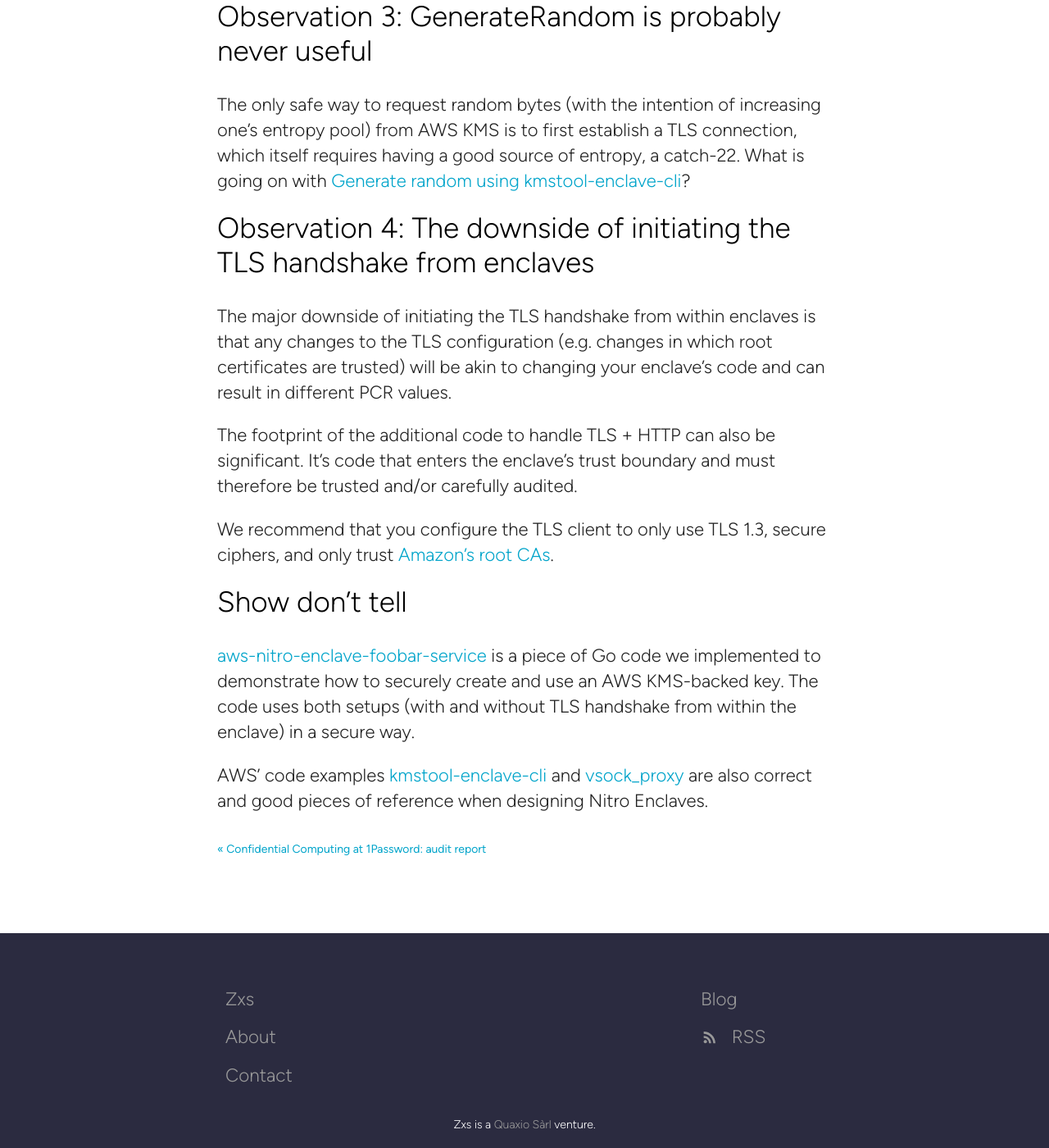
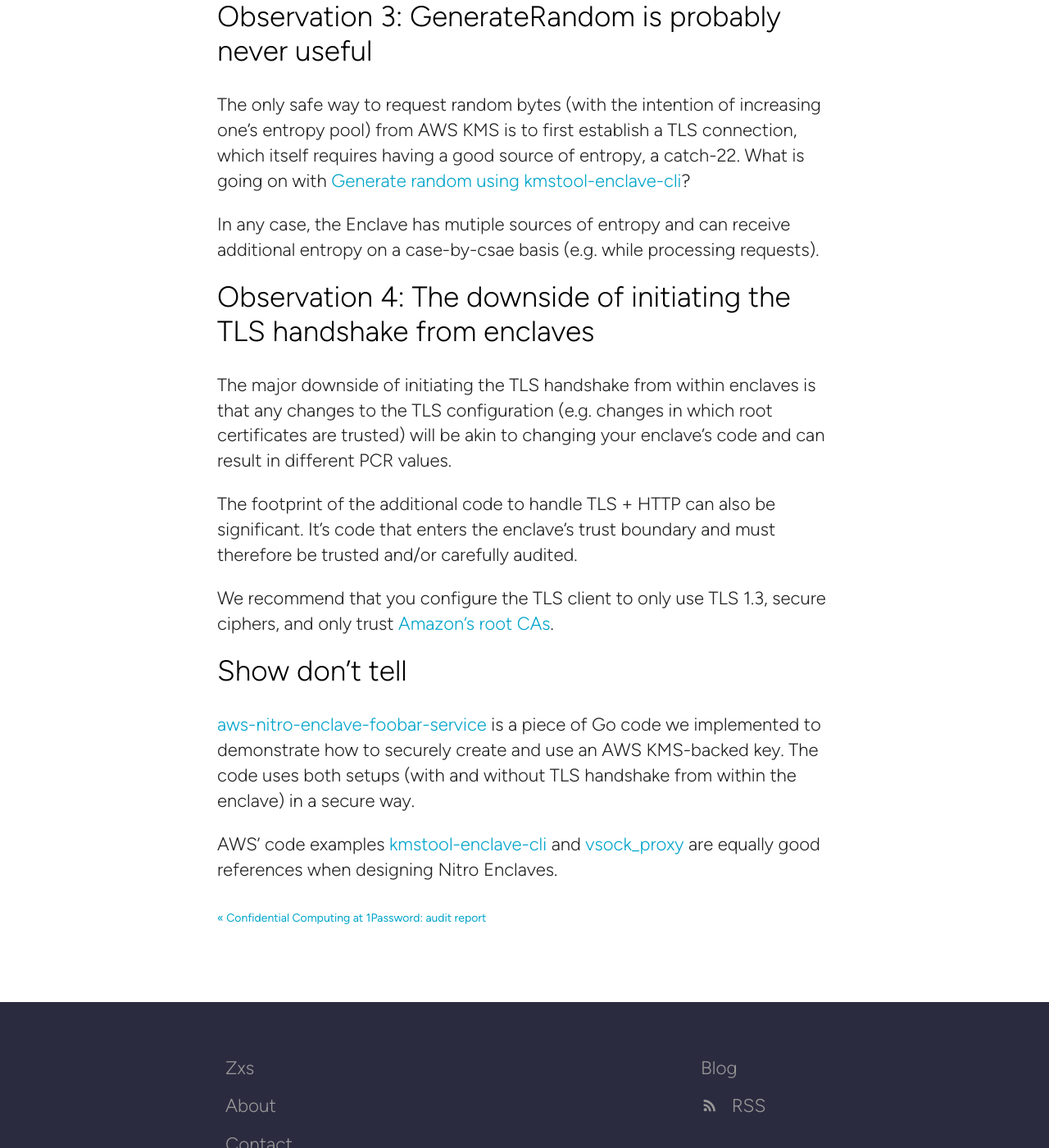
Before and after one commit to zxsdotch/zxsdotch.github.com, a Jekyll site: the page built from _posts/2024-12-15-thoughts-on-aws-nitro-enclave-kms-interactions.md, in a window 1280 px wide and 1400 px high, scrolled down 1840 px. Shown: the whole window at 82% size. Built offline with Jekyll 4.4.1, drawn with Linux system fonts in a browser that asks for light colours.

Commit message:
Minor edits

```diff
--- a/_posts/2024-12-15-thoughts-on-aws-nitro-enclave-kms-interactions.md
+++ b/_posts/2024-12-15-thoughts-on-aws-nitro-enclave-kms-interactions.md
@@ -23,6 +23,9 @@
 ## Observation 3: GenerateRandom is probably never useful
 The only safe way to request random bytes (with the intention of increasing one’s entropy pool) from AWS KMS is to first establish a TLS connection, which itself requires having a good source of entropy, a catch-22. What is going on with [Generate random using kmstool-enclave-cli](https://github.com/aws/aws-nitro-enclaves-sdk-c/issues/131)?
 
+In any case, the Enclave has mutiple sources of entropy and can receive additional
+entropy on a case-by-csae basis (e.g. while processing requests).
+
 ## Observation 4: The downside of initiating the TLS handshake from enclaves
 The major downside of initiating the TLS handshake from within enclaves is that any changes to the TLS configuration (e.g. changes in which root certificates are trusted) will be akin to changing your enclave’s code and can result in different PCR values.
 
@@ -34,4 +37,4 @@
 ## Show don’t tell
 [aws-nitro-enclave-foobar-service](https://github.com/zxsdotch/aws-nitro-enclave-foobar-service) is a piece of Go code we implemented to demonstrate how to securely create and use an AWS KMS-backed key. The code uses both setups (with and without TLS handshake from within the enclave) in a secure way.
 
-AWS’ code examples [kmstool-enclave-cli](https://github.com/aws/aws-nitro-enclaves-sdk-c/tree/main/bin/kmstool-enclave-cli) and [vsock_proxy](https://github.com/aws/aws-nitro-enclaves-cli/blob/main/vsock_proxy) are also correct and good pieces of reference when designing Nitro Enclaves.
+AWS’ code examples [kmstool-enclave-cli](https://github.com/aws/aws-nitro-enclaves-sdk-c/tree/main/bin/kmstool-enclave-cli) and [vsock_proxy](https://github.com/aws/aws-nitro-enclaves-cli/blob/main/vsock_proxy) are equally good references when designing Nitro Enclaves.
```
